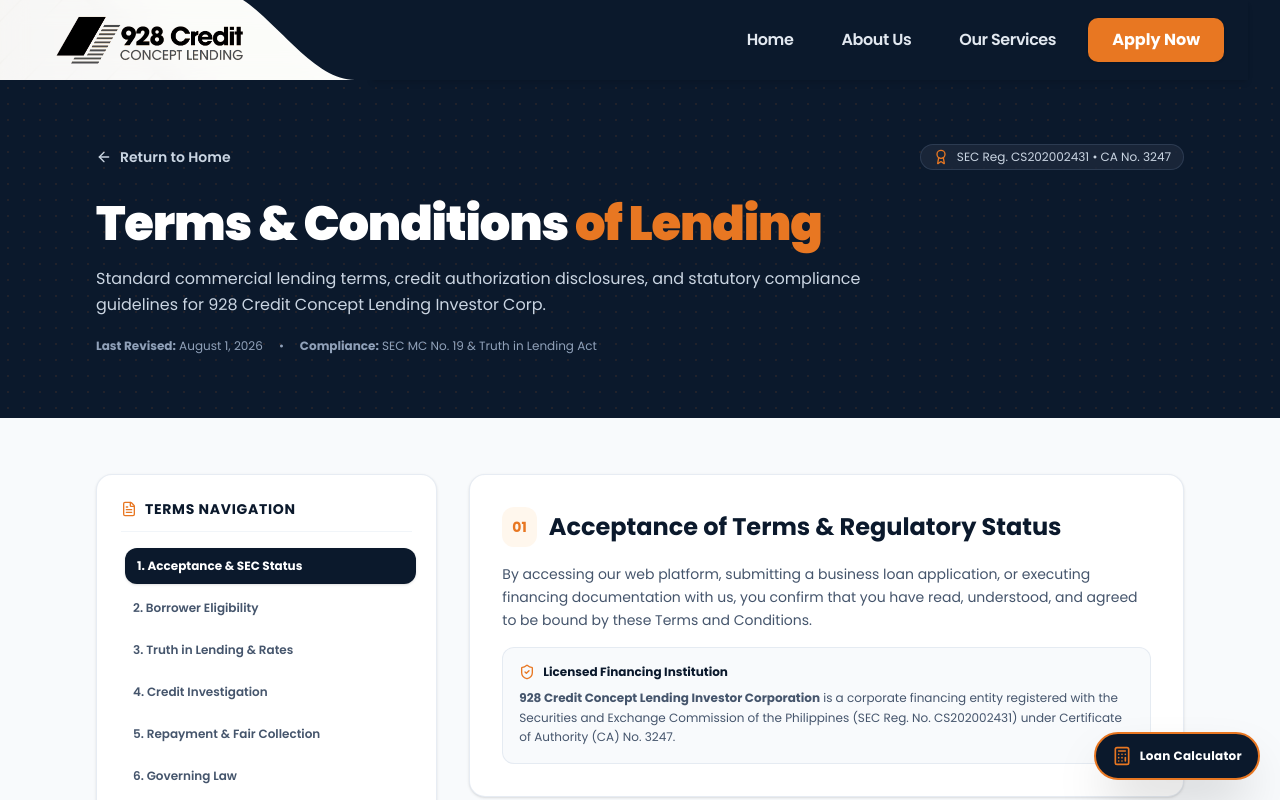
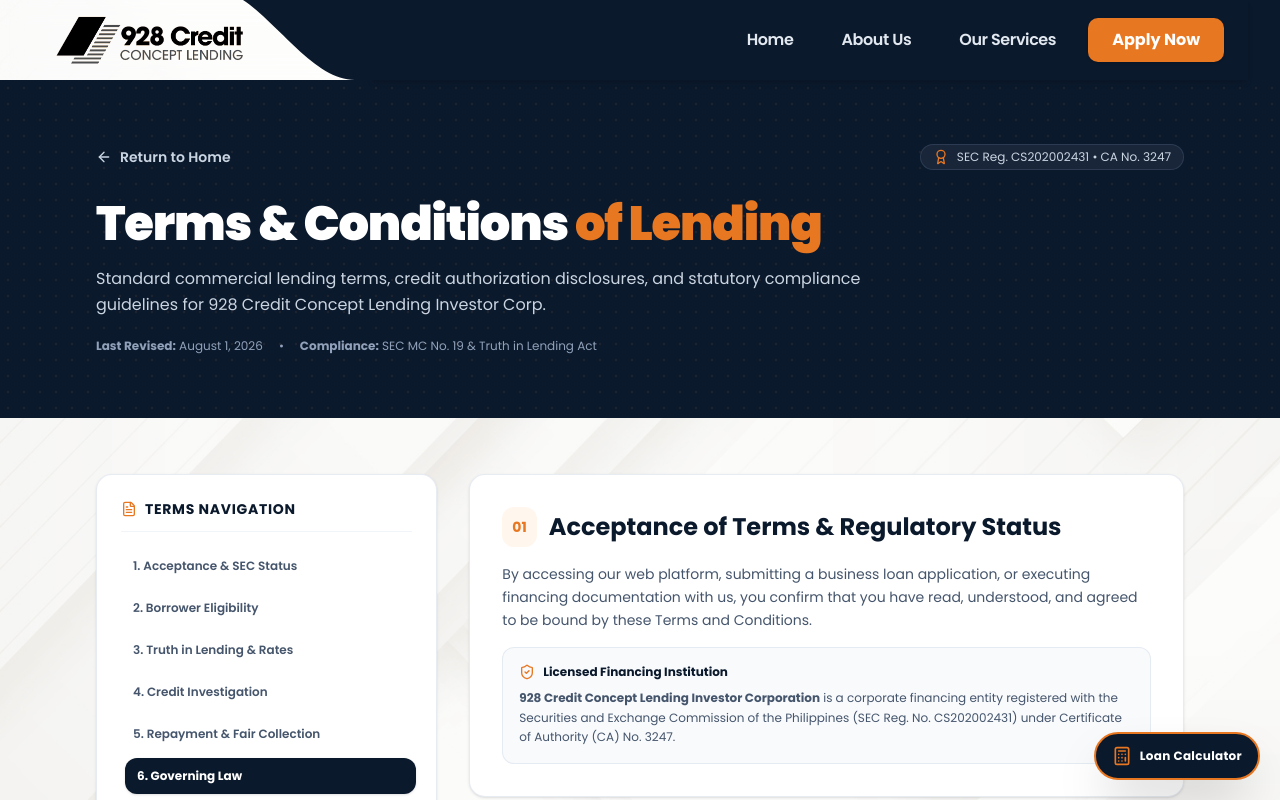
Before and after one commit to JanLancelot/928-lending, a Next.js app: page /terms-and-conditions in a window 1280 px wide. Shown: the top 800 px of the page. Built offline with nearby package versions, Linux system fonts and the light colour scheme.

Commit message:
Better section navigation

```diff
--- a/src/app/about-us/page.tsx
+++ b/src/app/about-us/page.tsx
@@ -42,15 +42,6 @@
     <div className="w-full  overflow-hidden">
       <section className="relative w-full  pt-0 pb-4 sm:pb-6 lg:pb-8 min-h-[150px] sm:min-h-[190px] lg:min-h-[240px] flex items-stretch overflow-hidden">
         <div className="relative z-10 max-w-7xl mx-auto px-0 sm:px-6 lg:px-8 w-full my-auto">
-          <div className="absolute inset-y-0 left-0 sm:left-6 lg:left-8 right-0 sm:right-6 lg:right-8 pointer-events-none z-0 overflow-hidden opacity-30">
-            <Image
-              src="/images/bg.jpg"
-              alt="Background Pattern"
-              fill
-              className="object-cover object-left"
-              priority
-            />
-          </div>
 
           <div className="absolute inset-y-0 right-0 sm:right-6 lg:right-8 h-full pointer-events-none z-20 flex justify-end overflow-hidden">
             <Image
--- a/src/app/apply-now/page.tsx
+++ b/src/app/apply-now/page.tsx
@@ -6,16 +6,6 @@
     <div className="w-full  overflow-hidden">
       <section className="relative w-full  pt-0 pb-4 sm:pb-6 lg:pb-8 min-h-[150px] sm:min-h-[190px] lg:min-h-[240px] flex items-stretch overflow-hidden">
         <div className="relative z-10 max-w-7xl mx-auto px-0 sm:px-6 lg:px-8 w-full my-auto">
-          <div className="absolute inset-y-0 left-0 sm:left-6 lg:left-8 right-0 sm:right-6 lg:right-8 pointer-events-none z-0 overflow-hidden opacity-30">
-            <Image
-              src="/images/bg.jpg"
-              alt="Background Pattern"
-              fill
-              className="object-cover object-left"
-              priority
-            />
-          </div>
-
           <div className="absolute inset-y-0 right-0 sm:right-6 lg:right-8 h-full pointer-events-none z-20 flex justify-end overflow-hidden">
             <Image
               src="/images/wholeoverlay.png"
--- a/src/app/layout.tsx
+++ b/src/app/layout.tsx
@@ -31,8 +31,9 @@
       lang="en"
       className={`${poppins.variable} font-sans h-full antialiased`}
     >
-      <body
-        className="min-h-full flex flex-col text-slate-900 font-sans"
+      <body className="min-h-full flex flex-col text-slate-900 font-sans relative">
+        <div
+          className="fixed inset-0 pointer-events-none -z-10 opacity-50"
           style={{
             backgroundImage: "url('/images/bg.jpg')",
             backgroundSize: "cover",
@@ -40,7 +41,7 @@
             backgroundPosition: "center",
             backgroundRepeat: "no-repeat",
           }}
-      >
+        />
         <Navbar />
         <main className="flex-1">{children}</main>
         <Footer />
--- a/src/app/our-services/page.tsx
+++ b/src/app/our-services/page.tsx
@@ -57,16 +57,6 @@
     <div className="w-full  overflow-hidden">
       <section className="relative w-full  pt-0 pb-4 sm:pb-6 lg:pb-8 min-h-[150px] sm:min-h-[190px] lg:min-h-[240px] flex items-stretch overflow-hidden">
         <div className="relative z-10 max-w-7xl mx-auto px-0 sm:px-6 lg:px-8 w-full my-auto">
-          <div className="absolute inset-y-0 left-0 sm:left-6 lg:left-8 right-0 sm:right-6 lg:right-8 pointer-events-none z-0 overflow-hidden opacity-30">
-            <Image
-              src="/images/bg.jpg"
-              alt="Background Pattern"
-              fill
-              className="object-cover object-left"
-              priority
-            />
-          </div>
-
           <div className="absolute inset-y-0 right-0 sm:right-6 lg:right-8 h-full pointer-events-none z-20 flex justify-end overflow-hidden">
             <Image
               src="/images/wholeoverlay.png"
--- a/src/app/privacy-policy/page.tsx
+++ b/src/app/privacy-policy/page.tsx
@@ -29,8 +29,7 @@
 
 export default function PrivacyPolicyPage() {
   return (
-    <div className="min-h-screen bg-slate-50 text-slate-900 flex flex-col font-sans">
-      {/* Hero Header Banner */}
+    <div className="min-h-screen text-slate-900 flex flex-col font-sans">
       <section className="relative bg-[#0B192C] text-white py-12 sm:py-16 overflow-hidden">
         <div className="absolute inset-0 opacity-10 bg-[radial-gradient(#E87722_1px,transparent_1px)] [background-size:16px_16px] pointer-events-none" />
         <div className="relative max-w-6xl mx-auto px-4 sm:px-6 lg:px-8">
@@ -63,19 +62,15 @@
         </div>
       </section>
 
-      {/* Main Content Layout */}
       <main className="flex-1 max-w-6xl mx-auto px-4 sm:px-6 lg:px-8 py-10 sm:py-14 w-full">
         <div className="grid grid-cols-1 lg:grid-cols-12 gap-8">
 
-          {/* Quick Navigation Sidebar */}
           <aside className="hidden lg:block lg:col-span-4 space-y-6">
             <SectionNavigation title="Policy Navigation" items={navItems} />
           </aside>
 
-          {/* Detailed Content */}
           <div className="lg:col-span-8 space-y-8">
 
-            {/* Section 1 */}
             <section
               id="statement"
               className="scroll-mt-24 sm:scroll-mt-28 bg-white rounded-2xl p-6 sm:p-8 shadow-sm border border-slate-200/80 space-y-4"
@@ -96,7 +91,6 @@
               </p>
             </section>
 
-            {/* Section 2 */}
             <section
               id="information-collected"
               className="scroll-mt-24 sm:scroll-mt-28 bg-white rounded-2xl p-6 sm:p-8 shadow-sm border border-slate-200/80 space-y-4"
@@ -140,7 +134,6 @@
               </div>
             </section>
 
-            {/* Section 3 */}
             <section
               id="processing-purpose"
               className="scroll-mt-24 sm:scroll-mt-28 bg-white rounded-2xl p-6 sm:p-8 shadow-sm border border-slate-200/80 space-y-4"
@@ -176,7 +169,6 @@
               </div>
             </section>
 
-            {/* Section 4 */}
             <section
               id="security-measures"
               className="scroll-mt-24 sm:scroll-mt-28 bg-white rounded-2xl p-6 sm:p-8 shadow-sm border border-slate-200/80 space-y-4"
@@ -207,7 +199,6 @@
               </div>
             </section>
 
-            {/* Section 5 */}
             <section
               id="data-subject-rights"
               className="scroll-mt-24 sm:scroll-mt-28 bg-white rounded-2xl p-6 sm:p-8 shadow-sm border border-slate-200/80 space-y-4"
@@ -244,7 +235,6 @@
               </div>
             </section>
 
-            {/* Section 6 - DPO Contact Card */}
             <section
               id="dpo-contact"
               className="scroll-mt-24 sm:scroll-mt-28 bg-[#0B192C] text-white rounded-2xl p-6 sm:p-8 shadow-md relative overflow-hidden"
--- a/src/app/terms-and-conditions/page.tsx
+++ b/src/app/terms-and-conditions/page.tsx
@@ -29,7 +29,7 @@
 
 export default function TermsAndConditionsPage() {
   return (
-    <div className="min-h-screen bg-slate-50 text-slate-900 flex flex-col font-sans">
+    <div className="min-h-screen text-slate-900 flex flex-col font-sans">
       {/* Hero Header Banner */}
       <section className="relative bg-[#0B192C] text-white py-12 sm:py-16 overflow-hidden">
         <div className="absolute inset-0 opacity-10 bg-[radial-gradient(#E87722_1px,transparent_1px)] [background-size:16px_16px] pointer-events-none" />
--- a/src/components/SectionNavigation.tsx
+++ b/src/components/SectionNavigation.tsx
@@ -17,26 +17,39 @@
   const [activeId, setActiveId] = useState<string>(items[0]?.id || "");
 
   useEffect(() => {
-    const observer = new IntersectionObserver(
-      (entries) => {
-        entries.forEach((entry) => {
-          if (entry.isIntersecting) {
-            setActiveId(entry.target.id);
+    const handleScroll = () => {
+      const scrollPosition = window.scrollY + window.innerHeight;
+      const isAbsoluteBottom = scrollPosition >= document.documentElement.scrollHeight - 20;
+
+      if (isAbsoluteBottom && items.length > 0) {
+        setActiveId(items[items.length - 1].id);
+        return;
+      }
+
+      const headerOffset = 140;
+      let currentSectionId = items[0]?.id || "";
+
+      for (const item of items) {
+        const el = document.getElementById(item.id);
+        if (el) {
+          const rect = el.getBoundingClientRect();
+          if (rect.top <= headerOffset) {
+            currentSectionId = item.id;
           }
-        });
-      },
-      {
-        rootMargin: "-15% 0px -65% 0px",
-        threshold: 0,
+        }
       }
-    );
 
-    items.forEach((item) => {
-      const el = document.getElementById(item.id);
-      if (el) observer.observe(el);
-    });
+      if (currentSectionId) {
+        setActiveId(currentSectionId);
+      }
+    };
 
-    return () => observer.disconnect();
+    handleScroll();
+    window.addEventListener("scroll", handleScroll, { passive: true });
+
+    return () => {
+      window.removeEventListener("scroll", handleScroll);
+    };
   }, [items]);
 
   return (
```
Lines whose indentation alone changed are shown as unchanged.
